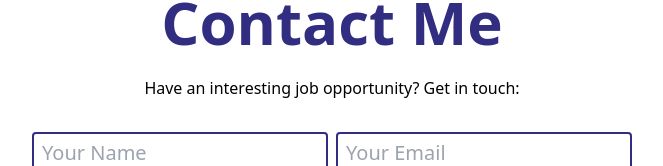
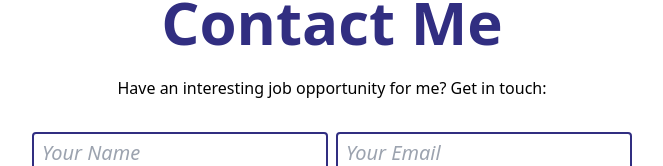
Before and after one commit to benwestondigital/next-portfolio, a Next.js app: page / in a window 1280 px wide. Shown: the part 4364-4530 px from the top of the page, without its empty margins (308-971 px from the left). Built offline with nearby package versions, Linux system fonts and the light colour scheme.

Commit message:
set placeholder text italic and change p text

```diff
--- a/components/Contact.jsx
+++ b/components/Contact.jsx
@@ -41,7 +41,7 @@ const Contact = () => {
             Contact Me
           </h2>
           <p className='flex-wrap mx-2 mt-6 font-normal text-center md:text-left font'>
-            Have an interesting job opportunity? Get in touch:
+            Have an interesting job opportunity for me? Get in touch:
           </p>
           <form
             ref={form}
@@ -58,7 +58,7 @@ const Contact = () => {
                 name='name'
                 id='name'
                 placeholder='Your Name'
-                className='w-full h-10 py-1 pl-2 mt-5 mr-2 text-xl text-blue-800 border-2 border-indigo-900 rounded'
+                className='placeholder:italic w-full h-10 py-1 pl-2 mt-5 mr-2 text-xl text-blue-800 border-2 border-indigo-900 rounded'
               />
               <label htmlFor='email' />
               <input
@@ -69,7 +69,7 @@ const Contact = () => {
                 name='email'
                 id='email'
                 placeholder='Your Email'
-                className='w-full h-10 py-1 pl-2 mt-5 text-xl text-blue-800 border-2 border-indigo-900 rounded'
+                className='placeholder:italic w-full h-10 py-1 pl-2 mt-5 text-xl text-blue-800 border-2 border-indigo-900 rounded'
               />
             </div>
             <label htmlFor='message' />
@@ -81,7 +81,7 @@ const Contact = () => {
               name='message'
               id='message'
               placeholder='Your Message'
-              className='w-full h-32 py-1 pl-2 mt-5 text-xl text-blue-800 border-2 border-indigo-900 rounded'
+              className='placeholder:italic w-full h-32 py-1 pl-2 mt-5 text-xl text-blue-800 border-2 border-indigo-900 rounded'
             />
             <button className='self-center w-1/2 h-10 mt-5 text-xl text-white bg-indigo-900 rounded hover:bg-black'>
               Submit
```
